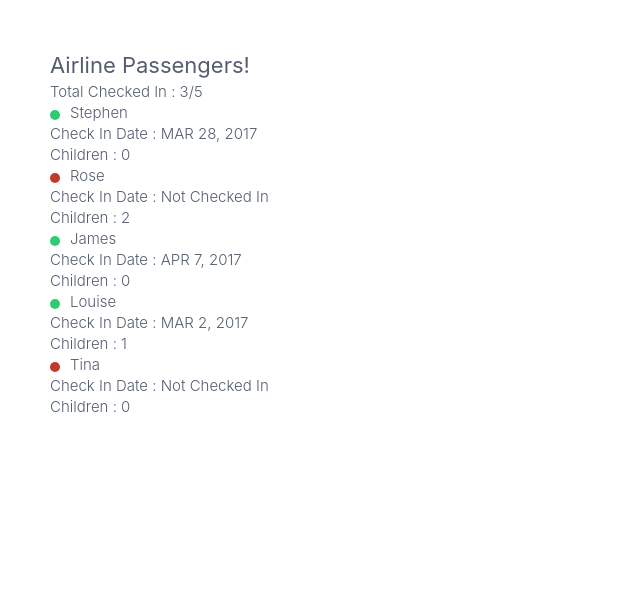
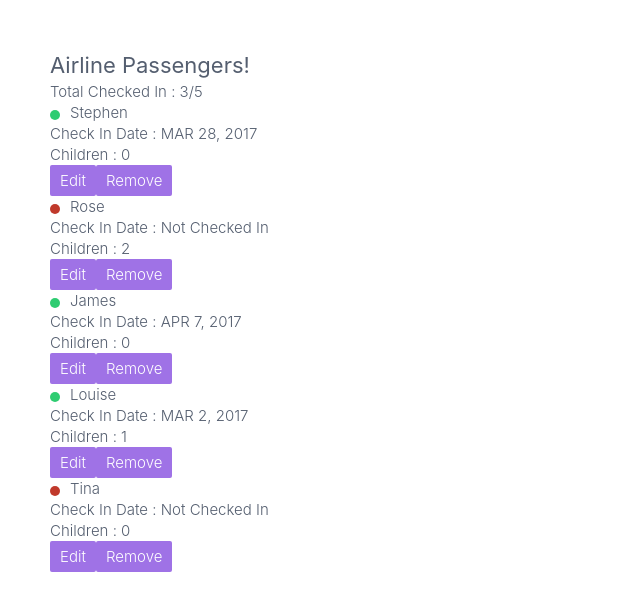
Before and after one commit to siddhant1/angular-fundamentals, an Angular app in the folder angular-fundamentals/: page / in a window 1280 px wide. Shown: the top 610 px of the page, without its empty margins (0-640 px from the left). Built offline with nearby package versions, Linux system fonts and the light colour scheme.

Commit message:
Remove and Edit

```diff
--- a/angular-fundamentals/src/app/passenger-dashboard/components/passenger-details/passenger-details.component.html
+++ b/angular-fundamentals/src/app/passenger-dashboard/components/passenger-details/passenger-details.component.html
@@ -1,9 +1,11 @@
 <div>
   <span [ngClass]="{
-    'checked-in': detail.checkedIn,
-    'checked-out': !detail.checkedIn
+    'checked-in': detail.checkedIn
   }" class="status"></span>
-  {{ detail.fullname }}
+  <div *ngIf="edit">
+    <input type="text" #name [value]="detail.fullname" (input)="OnNameChange(name.value)" />
+  </div>
+  <div *ngIf="!edit">{{ detail.fullname }}</div>
   <div class="date">
     Check In Date :
     {{
@@ -15,4 +17,6 @@
   <div class="clildren">
     Children : {{detail.children?.length || 0}}
   </div>
+  <button (click)="toggleEdit()">{{edit ? 'Done' : 'Edit'}}</button>
+  <button (click)="Onremove()">Remove</button>
 </div>
--- a/angular-fundamentals/src/app/passenger-dashboard/components/passenger-details/passenger-details.component.ts
+++ b/angular-fundamentals/src/app/passenger-dashboard/components/passenger-details/passenger-details.component.ts
@@ -1,4 +1,4 @@
-import { Component, Input } from "@angular/core";
+import { Component, Input, Output, EventEmitter } from "@angular/core";
 import { Passenger } from "../../containers/passenger-dashbaord/models/passenger.interface";
 
 @Component({
@@ -7,6 +7,23 @@ import { Passenger } from "../../containers/passenger-dashbaord/models/passenger
   styleUrls: ["./passenger-details.component.scss"]
 })
 export class PassengerDetailsComponent {
+  edit: boolean = false;
   @Input()
   detail: Passenger;
+  @Output()
+  remove: EventEmitter<Passenger> = new EventEmitter();
+
+  @Output()
+  OnEditing: EventEmitter<any> = new EventEmitter();
+
+  OnNameChange(value: string) {
+    this.detail.fullname = value;
+  }
+  toggleEdit() {
+    this.OnEditing.emit(this.detail);
+    this.edit = !this.edit;
+  }
+  Onremove() {
+    this.remove.emit(this.detail);
+  }
 }
--- a/angular-fundamentals/src/app/passenger-dashboard/containers/passenger-dashbaord/passenger-dashboard.component.html
+++ b/angular-fundamentals/src/app/passenger-dashboard/containers/passenger-dashbaord/passenger-dashboard.component.html
@@ -2,6 +2,7 @@
 
   <h3>Airline Passengers!</h3>
   <passenger-count [items]="passengers"></passenger-count>
-  <passenger-details *ngFor="let passenger of passengers" [detail]="passenger">
+  <passenger-details *ngFor="let passenger of passengers" [detail]="passenger" (remove)="handleRemove($event)"
+    (OnEditing)="handleEdit($event)">
   </passenger-details>
 </div>
--- a/angular-fundamentals/src/app/passenger-dashboard/containers/passenger-dashbaord/passenger-dashboard.component.ts
+++ b/angular-fundamentals/src/app/passenger-dashboard/containers/passenger-dashbaord/passenger-dashboard.component.ts
@@ -46,4 +46,17 @@ export class PassengerDashboard implements OnInit {
       }
     ];
   }
+  handleEdit(event: Passenger) {
+    this.passengers = this.passengers.map((passenger: Passenger) => {
+      if (passenger.id === event.id) {
+        passenger.fullname = event.fullname;
+      }
+      return passenger;
+    });
+  }
+  handleRemove(event: Passenger) {
+    this.passengers = this.passengers.filter(
+      (passenger: Passenger) => passenger.id !== event.id
+    );
+  }
 }
```
